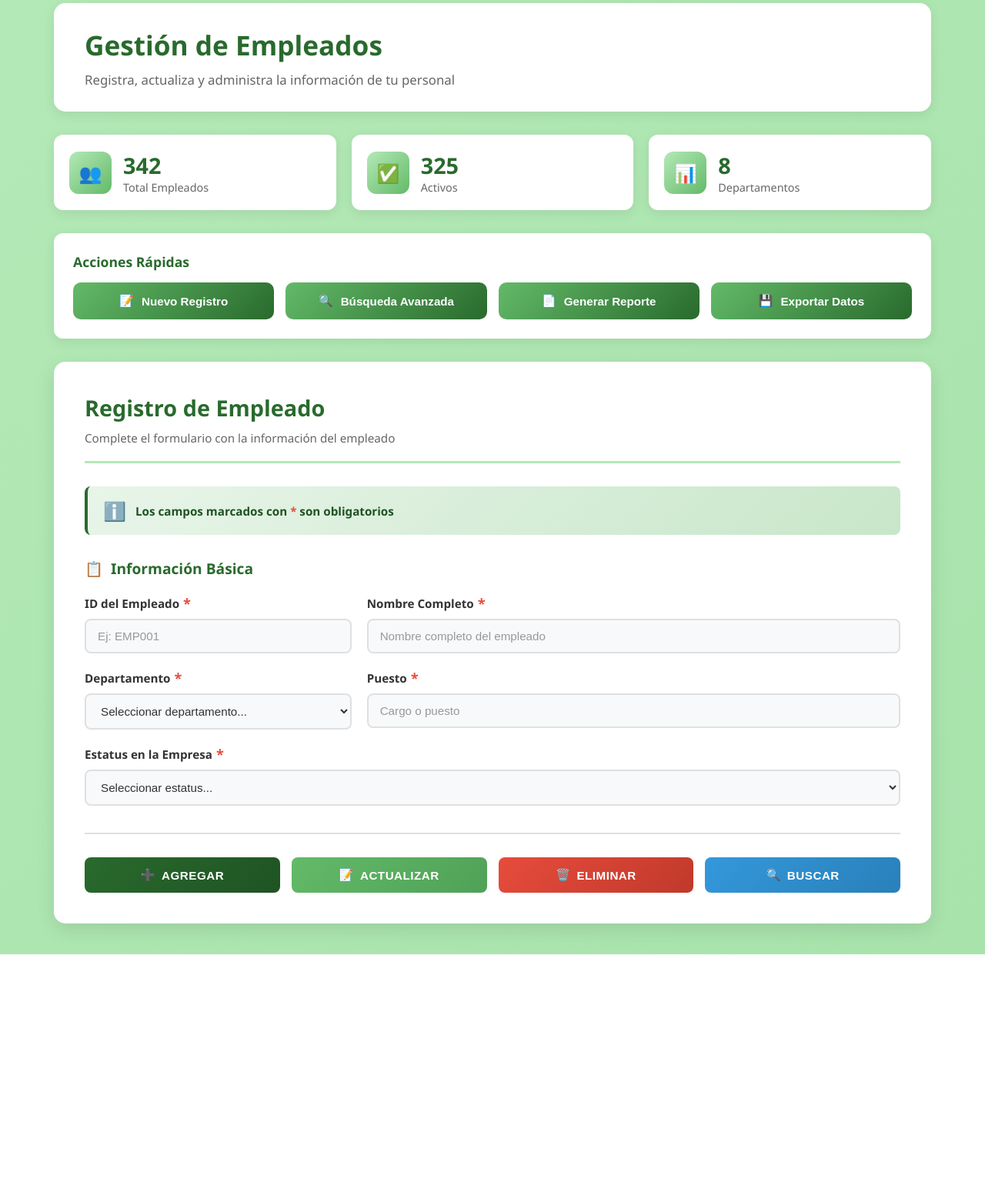
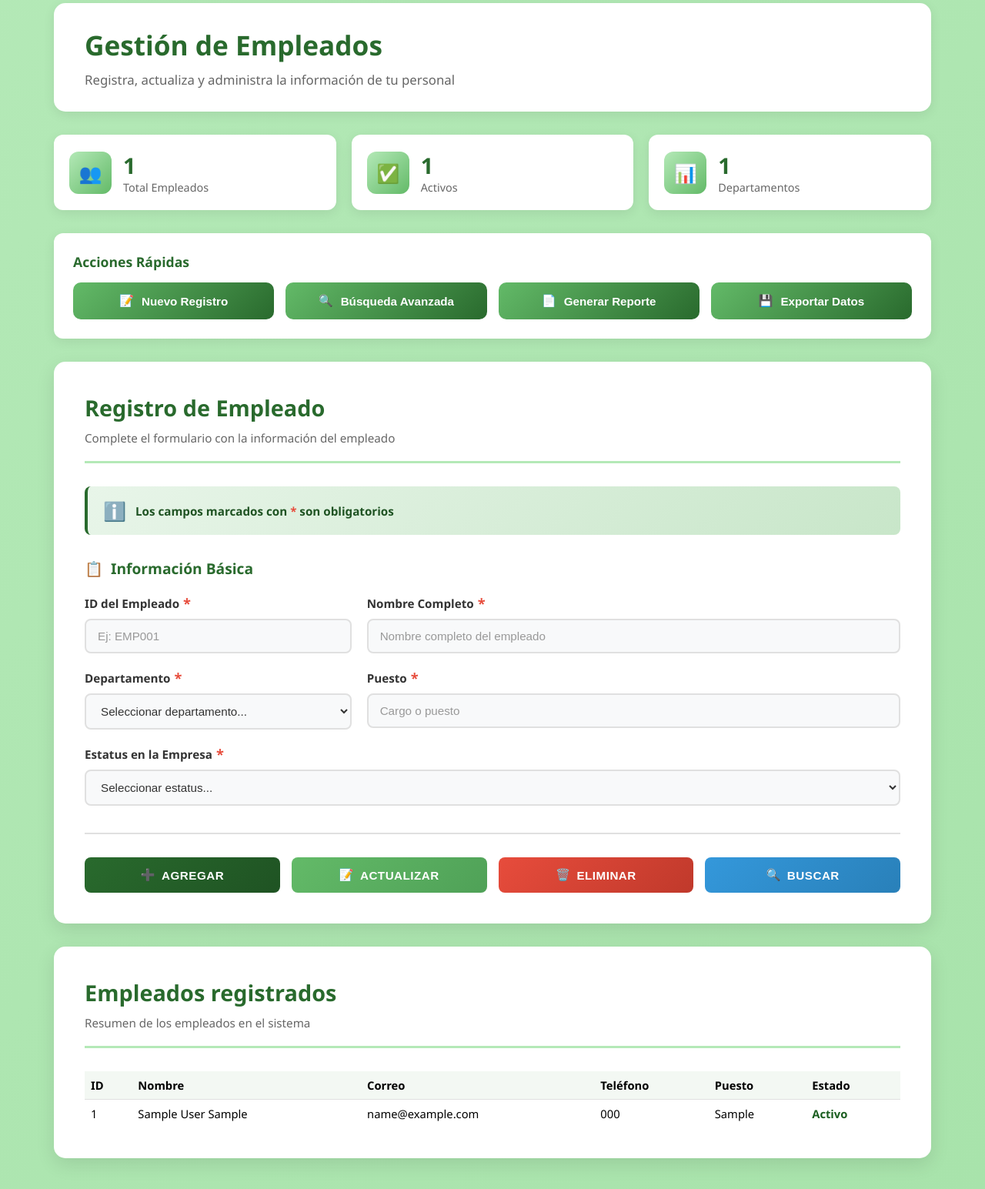
Before and after one commit to git-oojl/nova-manager, a Django app: page /Empleado/ in a window 1280 px wide. Shown: the part 164-1709 px from the top of the page at 77% size. Before the commit the page ends 1404 px from the top, so only its background shows below. Run offline with Django 5.2, Linux system fonts and the light colour scheme; a user stored in the database is signed in; tables that the repository leaves empty hold one stand-in row (values such as "Sample post").

Commit message:
Empleados stats

```diff
--- a/admin_core_RH/models.py
+++ b/admin_core_RH/models.py
@@ -10,7 +10,6 @@ class Empleado (models.Model):
     puesto = models.CharField(max_length=100)
     dias_de_trabajo = models.CharField(max_length=100)
     estado = models.BooleanField(default=True)
-
 
 class Registro (models.Model):
     Registro = models.ForeignKey(User, on_delete=models.CASCADE)
@@ -25,3 +24,25 @@ class Usuario (models.Model):
     Usuario = models.ForeignKey(User, on_delete=models.CASCADE)
     Nombre = models.CharField(max_length=100)
     Rol = models.CharField(max_length=100)
+
+# modelo simple de asistencia
+class Asistencia(models.Model):
+    TIPO_CHOICES = [
+        ("entrada", "Entrada"),
+        ("salida", "Salida"),
+    ]
+
+    empleado = models.ForeignKey(
+        Empleado,
+        on_delete=models.CASCADE,
+        related_name="asistencias",
+    )
+    tipo = models.CharField(max_length=10, choices=TIPO_CHOICES)
+    fecha_hora = models.DateTimeField(auto_now_add=True)
+    comentario = models.CharField(max_length=255, blank=True)
+
+    class Meta:
+        ordering = ["-fecha_hora"]
+
+    def __str__(self):
+        return f"{self.empleado.nombre} {self.empleado.apellido} - {self.get_tipo_display()} {self.fecha_hora:%Y-%m-%d %H:%M}"
--- a/admin_core_RH/views.py
+++ b/admin_core_RH/views.py
@@ -7,9 +7,10 @@ from django.contrib import messages
 from django.contrib.auth import login
 from .forms import ContactForm, EmployeeSignUpForm
 
-# admin_core_RH/views.py
 from django.contrib.auth.decorators import login_required
 from .decorators import admin_required
+
+from .models import Empleado as EmpleadoModel
 
 # Create your views here.
 # Anyone logged in can see Menu
@@ -25,7 +26,26 @@ def Dashboard(request):
 @login_required
 @admin_required(redirect_to='Menu')
 def Empleado(request):
-    return render(request, 'Empleado.html')
+    # Get all employees
+    empleados_qs = EmpleadoModel.objects.select_related("usuario").all().order_by("nombre", "apellido")
+
+    total_empleados = empleados_qs.count()
+    empleados_activos = empleados_qs.filter(estado=True).count()
+    # For now we approximate "departments" with distinct 'puesto'
+    departamentos_count = (
+        empleados_qs.exclude(puesto="")
+        .values_list("puesto", flat=True)
+        .distinct()
+        .count()
+    )
+
+    context = {
+        "empleados": empleados_qs,
+        "total_empleados": total_empleados,
+        "empleados_activos": empleados_activos,
+        "departamentos_count": departamentos_count,
+    }
+    return render(request, "Empleado.html", context)
 
 @login_required
 def Asistencia(request):
--- a/templates/Empleado.html
+++ b/templates/Empleado.html
@@ -576,21 +576,21 @@
     <div class="stat-card">
         <div class="stat-icon">👥</div>
         <div class="stat-content">
-                    <h3>342</h3>
+            <h3>{{ total_empleados }}</h3>
             <p>Total Empleados</p>
         </div>
     </div>
     <div class="stat-card">
         <div class="stat-icon">✅</div>
         <div class="stat-content">
-                    <h3>325</h3>
+            <h3>{{ empleados_activos }}</h3>
             <p>Activos</p>
         </div>
     </div>
     <div class="stat-card">
         <div class="stat-icon">📊</div>
         <div class="stat-content">
-                    <h3>8</h3>
+            <h3>{{ departamentos_count }}</h3>
             <p>Departamentos</p>
         </div>
     </div>
@@ -709,7 +709,57 @@
                     </button>
                 </div>
             </form>
+            </form>
         </div>
+
+        <!-- Lista de empleados (datos reales) -->
+        <div class="form-container" style="margin-top: 30px;">
+            <div class="form-header">
+                <h2>Empleados registrados</h2>
+                <p>Resumen de los empleados en el sistema</p>
             </div>
+
+            {% if empleados %}
+                <div style="overflow-x:auto; margin-top: 10px;">
+                    <table style="width:100%; border-collapse:collapse; font-size:0.92em;">
+                        <thead>
+                            <tr style="background:#f3f8f3;">
+                                <th style="text-align:left; padding:8px;">ID</th>
+                                <th style="text-align:left; padding:8px;">Nombre</th>
+                                <th style="text-align:left; padding:8px;">Correo</th>
+                                <th style="text-align:left; padding:8px;">Teléfono</th>
+                                <th style="text-align:left; padding:8px;">Puesto</th>
+                                <th style="text-align:left; padding:8px;">Estado</th>
+                            </tr>
+                        </thead>
+                        <tbody>
+                            {% for emp in empleados %}
+                                <tr style="border-top:1px solid #e0e0e0;">
+                                    <td style="padding:8px;">{{ emp.id }}</td>
+                                    <td style="padding:8px;">
+                                        {{ emp.nombre }} {{ emp.apellido }}
+                                    </td>
+                                    <td style="padding:8px;">{{ emp.email }}</td>
+                                    <td style="padding:8px;">{{ emp.telefono }}</td>
+                                    <td style="padding:8px;">{{ emp.puesto|default:"—" }}</td>
+                                    <td style="padding:8px;">
+                                        {% if emp.estado %}
+                                            <span style="color:#1b5e20; font-weight:600;">Activo</span>
+                                        {% else %}
+                                            <span style="color:#c0392b; font-weight:600;">Inactivo</span>
+                                        {% endif %}
+                                    </td>
+                                </tr>
+                            {% endfor %}
+                        </tbody>
+                    </table>
+                </div>
+            {% else %}
+                <p style="margin-top:10px; color:#555;">
+                    No hay empleados registrados todavía.
+                </p>
+            {% endif %}
+        </div>
+    </div> <!-- .main-content -->
 </body>
 </html>
```
Also changed, not shown: admin_core_RH/migrations/0002_asistencia.py (added). Lines whose indentation alone changed are shown as unchanged.
